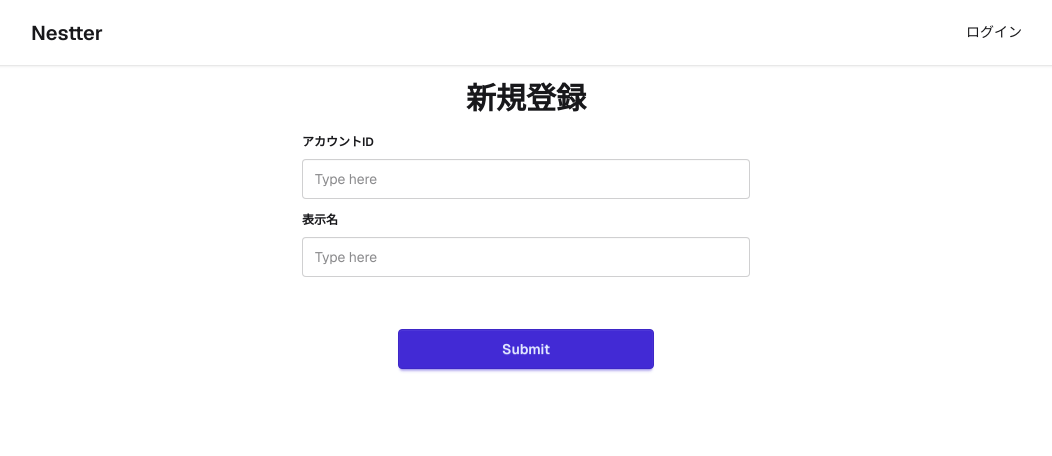
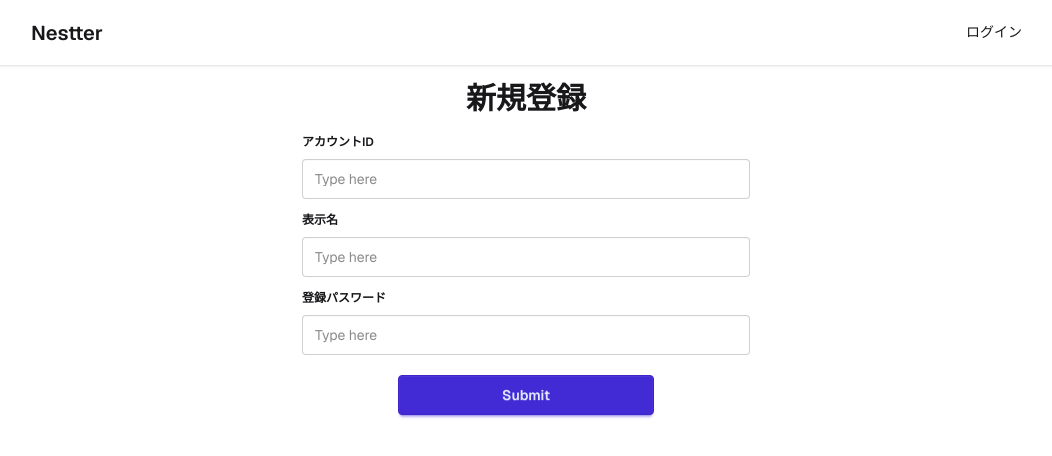
Before and after one commit to 3kanAlpha/nestter, a Next.js app: page /signup in a window 1280 px wide. Shown: the top 456 px of the page, without its empty margins (114-1166 px from the left). Built offline with nearby package versions, Linux system fonts and the light colour scheme; no server answers; what aws4fetch would draw is missing.

Commit message:
change: サインアップ時登録パスワードを要求するように変更

```diff
--- a/src/app/action/account.ts
+++ b/src/app/action/account.ts
@@ -10,7 +10,7 @@ import { db } from "@/db/client";
 import { users } from "@/db/schema";
 import { uploadUserAvatar } from './image';
 import { getStringLength } from "@/utils/string-util";
-import { calcDigestFromBuffer } from '@/utils/hash-util';
+import { calcDigestFromBuffer, calcDigest } from '@/utils/hash-util';
 
 /** アカウントの初期設定をする */
 // eslint-disable-next-line @typescript-eslint/no-explicit-any
@@ -56,6 +56,15 @@ export async function initializeAccount(prev: any, formData: FormData) {
     return {
       status: "error",
       message: "display name cannot be empty",
+    }
+  }
+
+  const regPassword = (formData.get("regPassword") as string).trim();
+  const regPassHash = await calcDigest(regPassword);
+  if (regPassHash !== process.env.REG_PASSWORD) {
+    return {
+      status: "error",
+      message: "登録用パスワードが一致しません",
     }
   }
 
--- a/src/components/signup/signup-form.tsx
+++ b/src/components/signup/signup-form.tsx
@@ -49,7 +49,18 @@ export default function SignupForm() {
             required
             maxLength={50}
           />
-          <div className="validator-hint">表示名は空白でなく、かつ50文字以下である必要があります。</div>
+          <div className="validator-hint hidden">表示名は空白でなく、かつ50文字以下である必要があります。</div>
+        </fieldset>
+        <fieldset className="fieldset">
+          <legend className="fieldset-legend">登録パスワード</legend>
+          <input
+            type="password"
+            name="regPassword"
+            className="input w-[90vw] lg:w-md"
+            placeholder="Type here"
+            required
+            maxLength={50}
+          />
         </fieldset>
         <button className="btn btn-wide btn-primary mt-4" type="submit" disabled={pending || isDuplicated}>
           { pending ? <LoadingContent /> : "Submit"}
```
